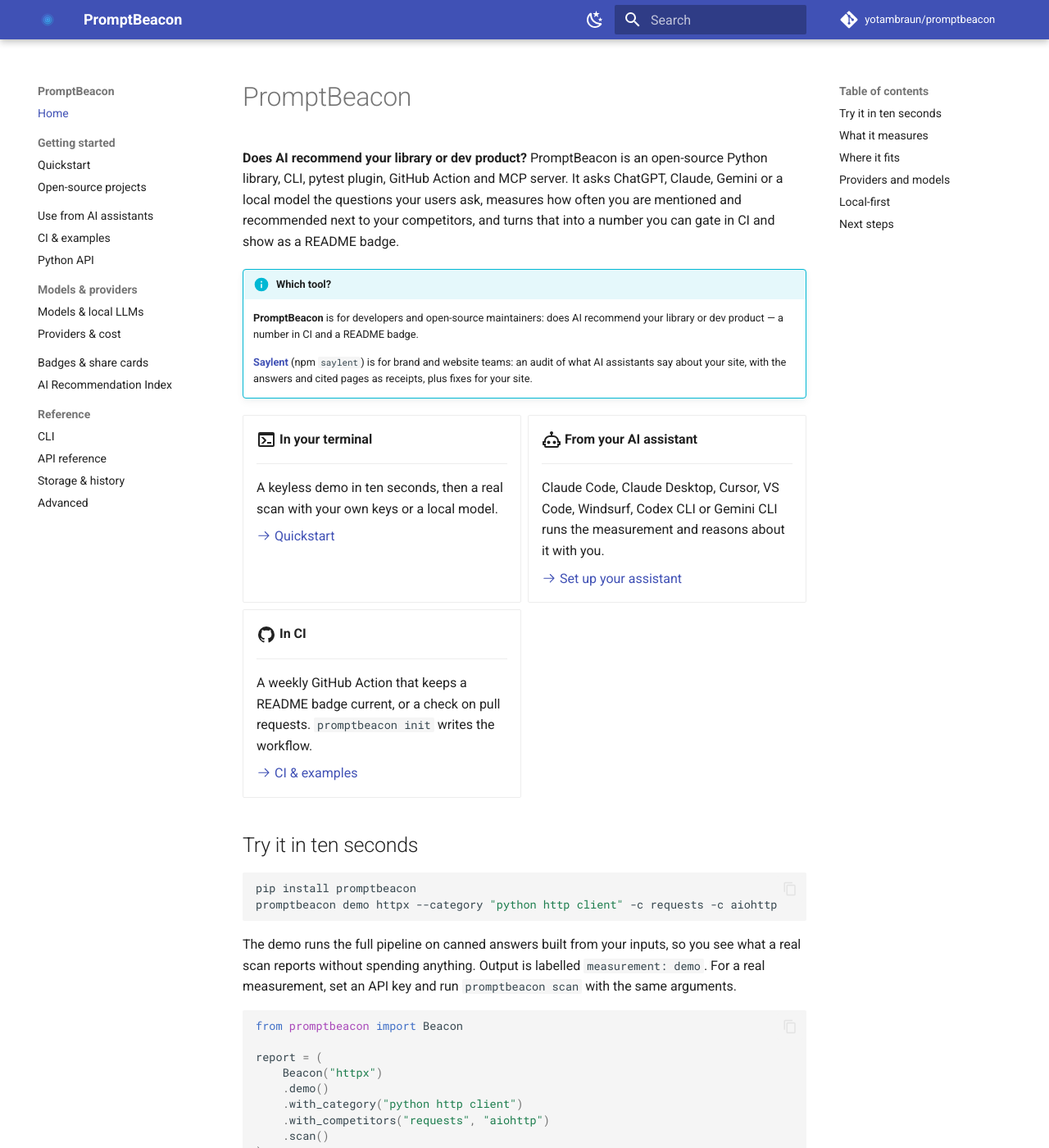
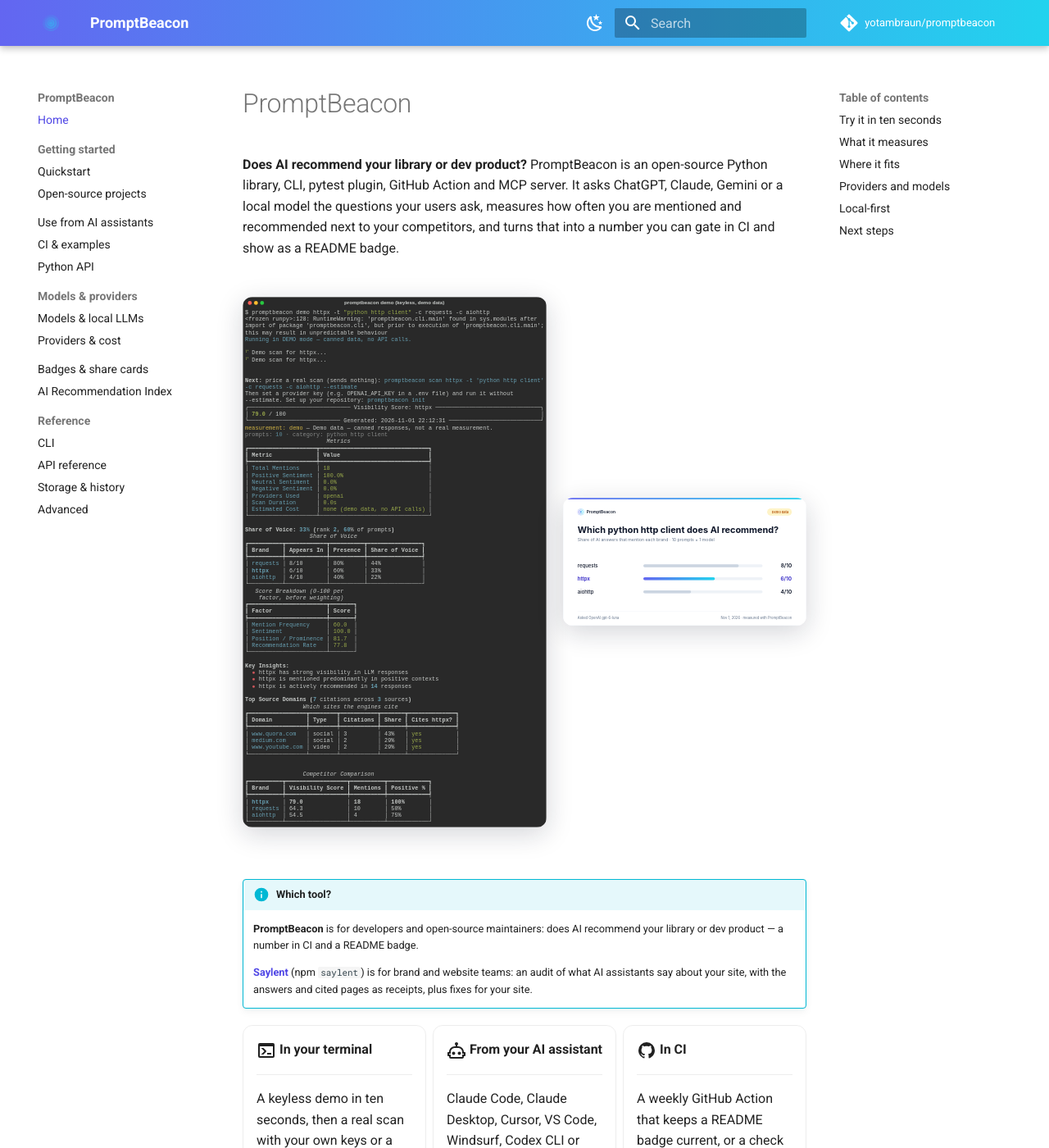
Before and after one commit to yotambraun/promptbeacon, an MkDocs documentation site: the page built from docs/index.md, in a window 1280 px wide and 1400 px high. Shown: the whole window at 82% size. Built offline with MkDocs 1.6.1 and Material for MkDocs 9.7.7, drawn with Linux system fonts in a browser that asks for light colours; comment, search, counter and statistics services are not loaded.

Commit message:
docs(site): brand colours, a landing hero with the real demo and share card, entry points in one row

```diff
--- a/docs/index.md
+++ b/docs/index.md
@@ -5,6 +5,15 @@ library, CLI, pytest plugin, GitHub Action and MCP server. It asks ChatGPT, Clau
 or a local model the questions your users ask, measures how often you are mentioned and
 recommended next to your competitors, and turns that into a number you can gate in CI and
 show as a README badge.
+
+<div class="pb-hero" markdown>
+
+![A promptbeacon demo run in a terminal: visibility score, insights, cited sources and the competitor table](https://raw.githubusercontent.com/yotambraun/promptbeacon/main/assets/cli-demo.svg)
+
+![A share card: which python http client AI recommends, with mentions per project (demo data)](https://raw.githubusercontent.com/yotambraun/promptbeacon/main/assets/card-light.svg#only-light)
+![A share card: which python http client AI recommends, with mentions per project (demo data)](https://raw.githubusercontent.com/yotambraun/promptbeacon/main/assets/card-dark.svg#only-dark)
+
+</div>
 
 !!! info "Which tool?"
     **PromptBeacon** is for developers and open-source maintainers: does AI recommend
@@ -14,7 +23,7 @@ show as a README badge.
     website teams: an audit of what AI assistants say about your site, with the answers
     and cited pages as receipts, plus fixes for your site.
 
-<div class="grid cards" markdown>
+<div class="grid cards pb-three" markdown>
 
 -   :material-console:{ .lg .middle } **In your terminal**
 
--- /dev/null
+++ b/docs/stylesheets/extra.css
@@ -0,0 +1,71 @@
+/* Brand colours: the indigo-to-cyan gradient of the PromptBeacon logo. */
+:root,
+[data-md-color-scheme="default"] {
+  --md-primary-fg-color: #4f46e5;
+  --md-primary-fg-color--light: #6366f1;
+  --md-primary-fg-color--dark: #3730a3;
+  --md-accent-fg-color: #06b6d4;
+  --pb-gradient: linear-gradient(90deg, #6366f1 0%, #22d3ee 100%);
+}
+
+[data-md-color-scheme="slate"] {
+  --md-primary-fg-color: #6366f1;
+  --md-primary-fg-color--light: #818cf8;
+  --md-primary-fg-color--dark: #4338ca;
+  --md-accent-fg-color: #22d3ee;
+  --md-default-bg-color: #0f1117;
+}
+
+/* Header: brand gradient and a logo that is large enough to read. */
+.md-header,
+.md-tabs {
+  background: var(--pb-gradient, var(--md-primary-fg-color));
+}
+
+[data-md-color-scheme="slate"] .md-header {
+  background: linear-gradient(90deg, #312e81 0%, #155e75 100%);
+}
+
+.md-header__button.md-logo img,
+.md-header__button.md-logo svg {
+  height: 1.6rem;
+  width: auto;
+}
+
+/* Landing page hero: the real demo output and a share card side by side. */
+.pb-hero {
+  display: grid;
+  grid-template-columns: 1fr;
+  gap: 1rem;
+  margin: 1.5rem 0 2rem;
+}
+
+@media screen and (min-width: 60em) {
+  .pb-hero {
+    grid-template-columns: 1.25fr 1fr;
+    align-items: center;
+  }
+}
+
+.pb-hero img {
+  width: 100%;
+  border-radius: 0.6rem;
+  box-shadow: 0 0.4rem 1.6rem rgba(15, 23, 42, 0.18);
+}
+
+/* Three entry points in one row on wide screens instead of two plus one. */
+@media screen and (min-width: 60em) {
+  .md-typeset .grid.cards.pb-three {
+    grid-template-columns: repeat(3, 1fr);
+  }
+}
+
+.md-typeset .grid.cards > ul > li {
+  border-radius: 0.6rem;
+  transition: border-color 0.2s, box-shadow 0.2s;
+}
+
+.md-typeset .grid.cards > ul > li:hover {
+  border-color: var(--md-accent-fg-color);
+  box-shadow: 0 0.3rem 1.2rem rgba(79, 70, 229, 0.15);
+}
--- a/mkdocs.yml
+++ b/mkdocs.yml
@@ -12,15 +12,15 @@ theme:
   palette:
     - media: "(prefers-color-scheme: light)"
       scheme: default
-      primary: indigo
-      accent: cyan
+      primary: custom
+      accent: custom
       toggle:
         icon: material/weather-night
         name: Switch to dark mode
     - media: "(prefers-color-scheme: dark)"
       scheme: slate
-      primary: indigo
-      accent: cyan
+      primary: custom
+      accent: custom
       toggle:
         icon: material/weather-sunny
         name: Switch to light mode
@@ -31,6 +31,9 @@ theme:
     - navigation.top
     - content.code.copy
     - search.suggest
+
+extra_css:
+  - stylesheets/extra.css
 
 nav:
   - Home: index.md
```
